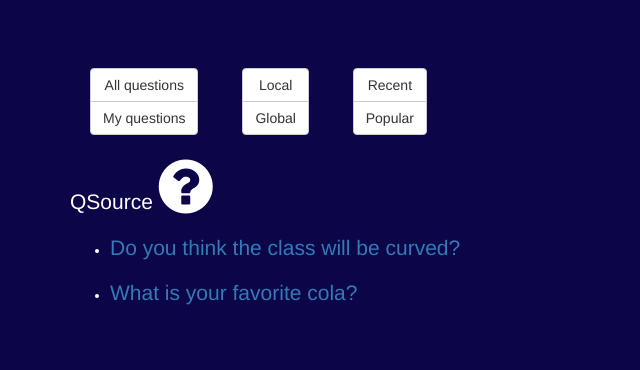
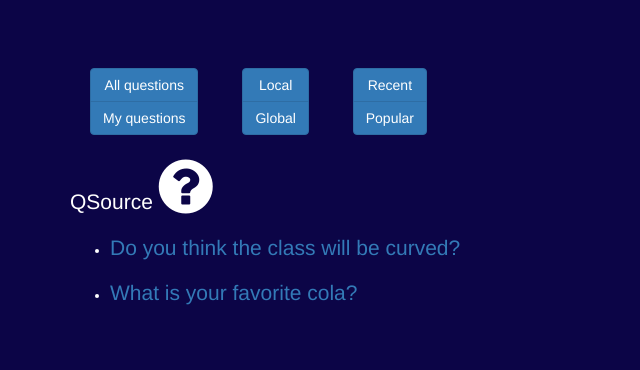
Before and after one commit to parksa2/QSource-app, a Django app: page /polls/ in a window 1280 px wide, after a click on "Menu". Shown: the part 51-421 px from the top of the page, without its empty margins (0-640 px from the left). Run offline with Django 3.2, Linux system fonts and the light colour scheme; a user stored in the database is signed in; data comes from the database, SQL or seed files in the repository; both versions use the stored data as it was after the commit; some libraries are stand-ins or nearby versions.

Commit message:
Button color
buttons are now blue

```diff
--- a/polls/templates/polls/index.html
+++ b/polls/templates/polls/index.html
@@ -25,16 +25,16 @@
       <div class = "col-sm-8">
         <div id="menu" class="collapse">
           <div class="btn-group-vertical" style = "margin: 20px;">
-            <button type="button" class="btn btn-default">All questions</button>
-            <button type="button" class="btn btn-default">My questions</button>
+            <button type="button" class="btn btn-primary">All questions</button>
+            <button type="button" class="btn btn-primary">My questions</button>
           </div>
           <div class="btn-group-vertical" style = "margin: 20px;">
-            <button type="button" class="btn btn-default">Local</button>
-            <button type="button" class="btn btn-default">Global</button>
+            <button type="button" class="btn btn-primary">Local</button>
+            <button type="button" class="btn btn-primary">Global</button>
           </div>
           <div class="btn-group-vertical" style = "margin: 20px;">
-            <button type="button" class="btn btn-default">Recent</button>
-            <button type="button" class="btn btn-default">Popular</button>
+            <button type="button" class="btn btn-primary">Recent</button>
+            <button type="button" class="btn btn-primary">Popular</button>
           </div>
         </div>
       </div>
```
Also changed, not shown: db.sqlite3.
